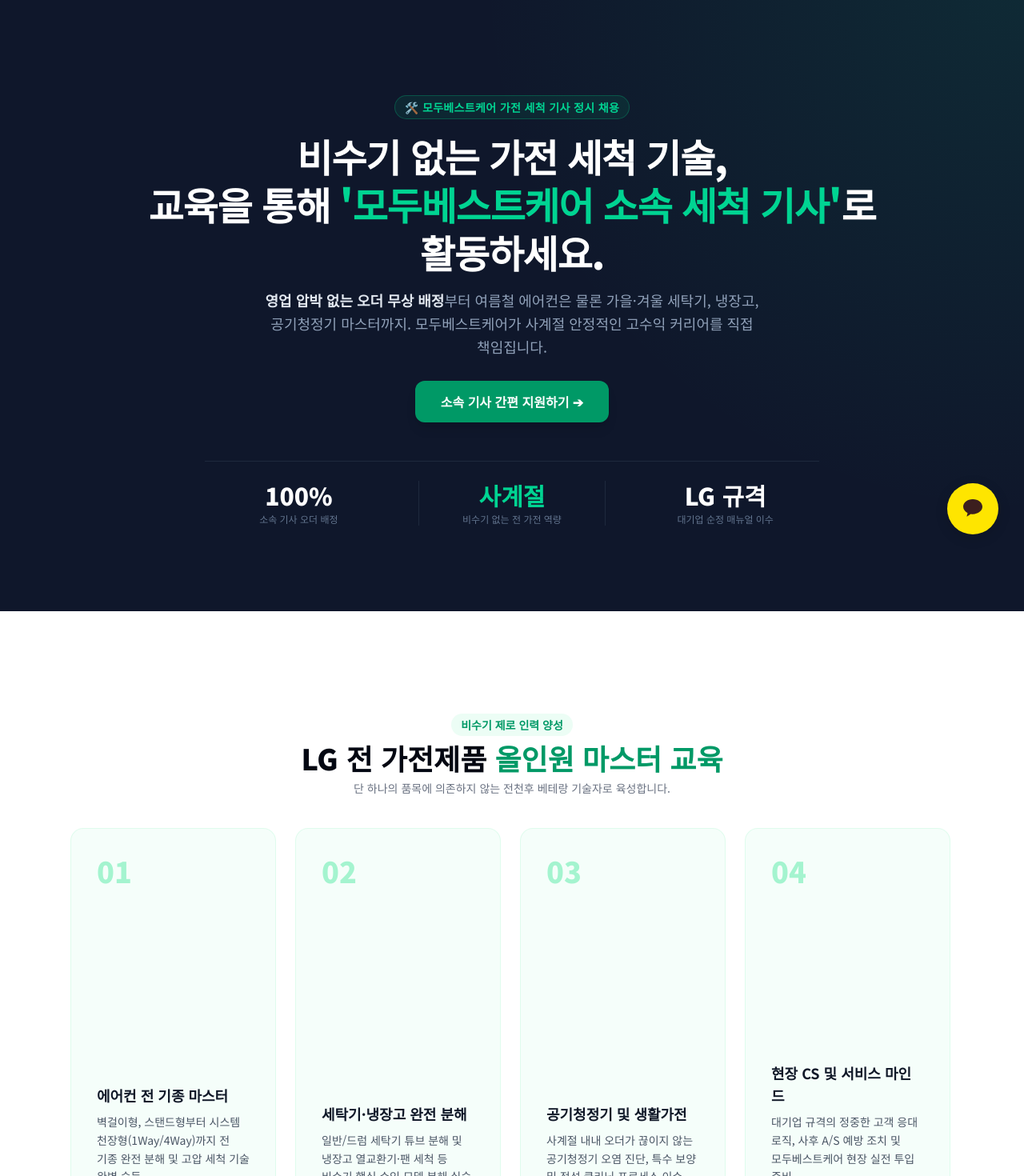
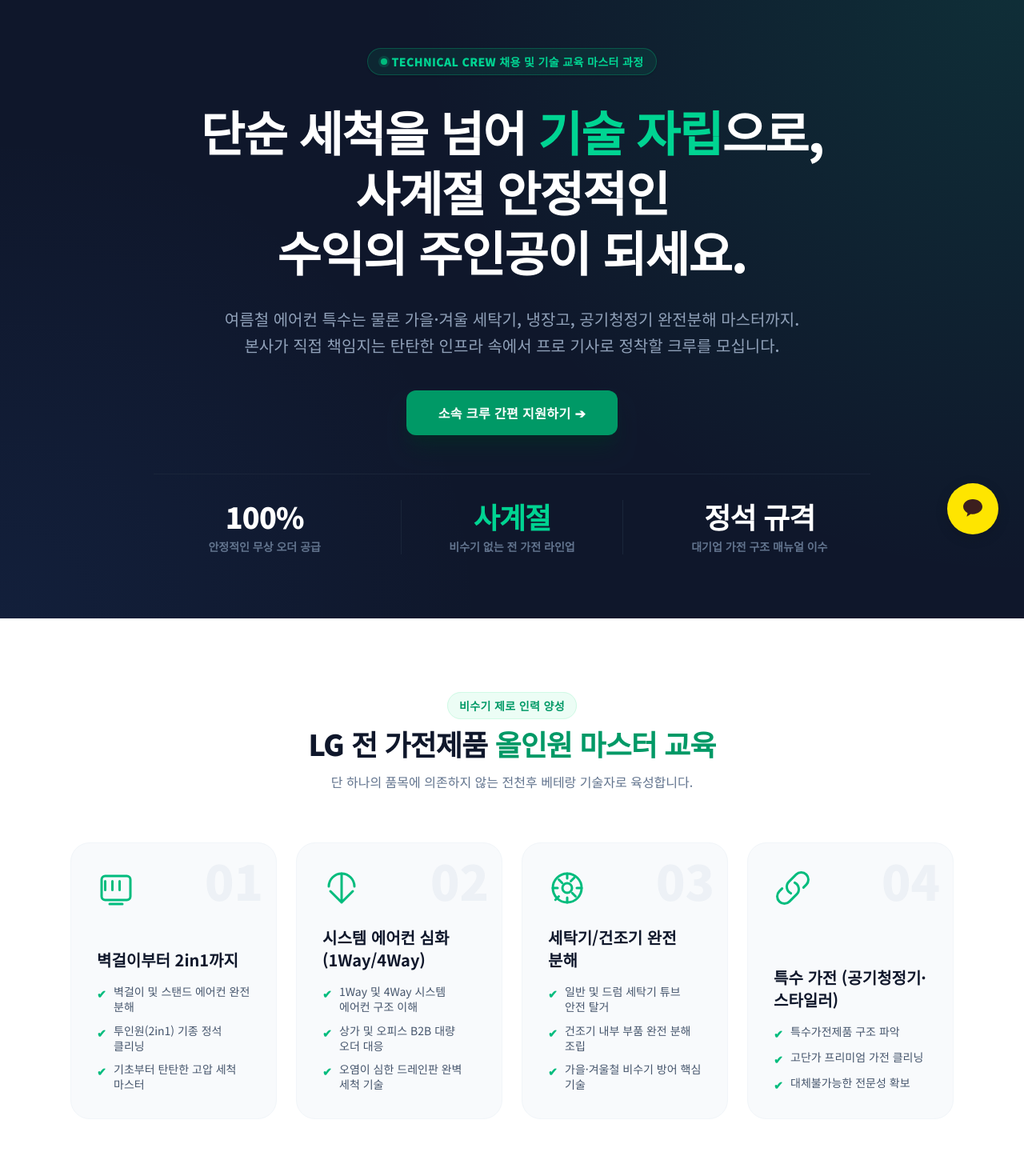
Before and after one commit to JoonHyeongHong/modubestcare, a Next.js app: page /edu in a window 1280 px wide. Shown: the part 100-1570 px from the top of the page at 80% size. Built offline with nearby package versions, Linux system fonts and the light colour scheme.

Commit message:
아카데미 수정

```diff
--- a/components/home/EduMain.tsx
+++ b/components/home/EduMain.tsx
@@ -1,30 +1,35 @@
-// components/home/EduMain.tsx
 'use client';
 
 import RecruitHero from "../sections/RecruitHero";
 import Curriculum from "../sections/Curriculum";
 import TrainingBenefits from "../sections/TrainingBenefits";
-import Location from "../sections/Location"; // ⚡ 찾아오시는 길 추가
+import Location from "../sections/Location";
 import ContactForm from "../sections/ContactForm";
 import FaqAccordion from "../sections/FaqAccordion";
-import Footer from "../common/Footer";
+// Footer는 최상위 layout이나 page에서 렌더링되므로 여기서 import하지 않아도 됩니다.
 import KakaoButton from "../common/KakaoButton";
 
 export default function EduMain() {
   return (
-    <div className="animate-fadeIn flex-1 flex flex-col">
+    // ⚡ 1. 전체 컨테이너는 너비 100%(w-full)와 세로 정렬(flex-col)만 유지합니다.
+    <div className="w-full flex flex-col animate-fadeIn">
+
       <div className="w-full"><RecruitHero /></div>
       <div className="w-full"><Curriculum /></div>
-      {/* <div className="snap-start w-full h-screen"><TrainingBenefits /></div> */}
-      <div className="w-full h-screen"><FaqAccordion viewMode="edu" /></div> {/* ⚡ 기사 맞춤형 FAQ 작동 */}
+
+      {/* 필요시 주석 해제 후 사용 */}
+      {/* <div className="w-full"><TrainingBenefits /></div> */}
+
+      {/* ⚡ 2. 억지로 부여된 h-screen을 제거하여 FAQ가 길어져도 자연스럽게 늘어나게 합니다. */}
+      <div className="w-full"><FaqAccordion viewMode="edu" /></div>
 
       <div className="w-full"><ContactForm viewMode="edu" /></div>
-    <div className="w-full min-h-screen md:min-h-screen flex flex-col justify-between bg-gray-50">
-      {/* FAQ 섹션 내부의 h-screen, min-h-screen 속성은 완전히 지워주거나 제거해야 밀리지 않습니다 */}
-    <Location />
-      {/* 이제 자석에 걸리지 않고 FAQ 바로 아래 단정하게 안착합니다 */}
-    </div>
-      <KakaoButton/>
+
+      {/* ⚡ 3. Location 래퍼에 있던 min-h-screen과 불필요한 bg-gray-50을 걷어냈습니다.
+             배경색과 패딩은 Location 컴포넌트 내부에서 자체적으로 처리하는 것이 원칙입니다. */}
+      <div className="w-full"><Location /></div>
+
+      <KakaoButton />
     </div>
   );
 }
--- a/components/sections/Curriculum.tsx
+++ b/components/sections/Curriculum.tsx
@@ -1,39 +1,132 @@
 'use client';
 
+import { useScrollFadeIn } from '@/hooks/useScrollFadeIn';
+
 const COURSES = [
-  { step: "01", title: "에어컨 전 기종 마스터", desc: "벽걸이형, 스탠드형부터 시스템 천장형(1Way/4Way)까지 전 기종 완전 분해 및 고압 세척 기술 완벽 습득" },
-  { step: "02", title: "세탁기·냉장고 완전 분해", desc: "일반/드럼 세탁기 튜브 분해 및 냉장고 열교환기·팬 세척 등 비수기 핵심 수익 모델 분해 실습" },
-  { step: "03", title: "공기청정기 및 생활가전", desc: "사계절 내내 오더가 끊이지 않는 공기청정기 오염 진단, 특수 보양 및 정석 클리닝 프로세스 이수" },
-  { step: "04", title: "현장 CS 및 서비스 마인드", desc: "대기업 규격의 정중한 고객 응대 로직, 사후 A/S 예방 조치 및 모두베스트케어 현장 실전 투입 준비" },
+  {
+    step: "01",
+    title: ["벽걸이부터","2in1까지"],
+    // ⚡ 설명을 배열 형태로 나누어 핵심만 짚어줍니다.
+    desc: [
+      "벽걸이 및 스탠드 에어컨 완전 분해",
+      "투인원(2in1) 기종 정석 클리닝",
+      "기초부터 탄탄한 고압 세척 마스터"
+    ],
+    icon: (
+      <svg className="w-10 h-10 md:w-12 md:h-12" fill="none" viewBox="0 0 24 24" stroke="currentColor">
+        <path strokeLinecap="round" strokeLinejoin="round" strokeWidth={1.5} d="M14.25 7.75v5.5m-4.5-5.5v5.5m-4.5-5.5v5.5M5.25 19.5h13.5c1.243 0 2.25-1.007 2.25-2.25V6.75c0-1.243-1.007-2.25-2.25-2.25H5.25c-1.243 0-2.25 1.007-2.25 2.25v10.5c0 1.243 1.007 2.25 2.25 2.25z" />
+        <path strokeLinecap="round" strokeLinejoin="round" strokeWidth={1.5} d="M8 22h8" />
+      </svg>
+    )
+  },
+  {
+    step: "02",
+    title: ["시스템 에어컨 심화", "(1Way/4Way)"],
+    desc: [
+      "1Way 및 4Way 시스템 에어컨 구조 이해",
+      "상가 및 오피스 B2B 대량 오더 대응",
+      "오염이 심한 드레인판 완벽 세척 기술"
+    ],
+    icon: (
+      <svg className="w-10 h-10 md:w-12 md:h-12" fill="none" viewBox="0 0 24 24" stroke="currentColor">
+        <path strokeLinecap="round" strokeLinejoin="round" strokeWidth={1.5} d="M19 14l-7 7m0 0l-7-7m7 7V3" />
+        <path strokeLinecap="round" strokeLinejoin="round" strokeWidth={1.5} d="M4 11a8 8 0 0116 0" />
+      </svg>
+    )
+  },
+  {
+    step: "03",
+    title: ["세탁기/건조기","완전 분해"],
+    desc: [
+      "일반 및 드럼 세탁기 튜브 안전 탈거",
+      "건조기 내부 부품 완전 분해 조립",
+      "가을·겨울철 비수기 방어 핵심 기술"
+    ],
+    icon: (
+      <svg className="w-10 h-10 md:w-12 md:h-12" fill="none" viewBox="0 0 24 24" stroke="currentColor">
+        <path strokeLinecap="round" strokeLinejoin="round" strokeWidth={1.5} d="M21 12a9 9 0 11-18 0 9 9 0 0118 0z" />
+        <path strokeLinecap="round" strokeLinejoin="round" strokeWidth={1.5} d="M9 12a3 3 0 106 0 3 3 0 00-6 0z" />
+        <path strokeLinecap="round" strokeLinejoin="round" strokeWidth={1.5} d="M12 3v3m0 12v3m9-9h-3M6 12H3m13.364-6.364l-2.121 2.121M6.757 17.243l-2.121 2.121M17.243 17.243l-2.121-2.121M6.757 6.757L8.879 8.879" />
+      </svg>
+    )
+  },
+  {
+    step: "04",
+    title: ["특수 가전","(공기청정기·스타일러)"],
+    desc: [
+      "특수가전제품 구조 파악",
+      "고단가 프리미엄 가전 클리닝",
+      "대체불가능한 전문성 확보"
+    ],
+    icon: (
+      <svg className="w-10 h-10 md:w-12 md:h-12" fill="none" viewBox="0 0 24 24" stroke="currentColor">
+        <path strokeLinecap="round" strokeLinejoin="round" strokeWidth={1.5} d="M13.19 8.688a4.5 4.5 0 011.242 7.244l-4.5 4.5a4.5 4.5 0 01-6.364-6.364l1.757-1.757m13.35-.622l1.757-1.757a4.5 4.5 0 00-6.364-6.364l-4.5 4.5a4.5 4.5 0 001.242 7.244" />
+      </svg>
+    )
+  },
 ];
 
 export default function Curriculum() {
+  const { ref, className } = useScrollFadeIn();
+
   return (
-    <section id="curriculum" className="w-full min-h-screen md:h-screen flex flex-col items-center justify-center bg-white pt-20 overflow-hidden">
-      <div className="max-w-6xl mx-auto px-4 md:px-6 w-full flex flex-col justify-center h-full py-4 md:py-8">
-        <div className="text-center mb-6 md:mb-10 flex-shrink-0">
-          <span className="text-xs md:text-sm font-bold text-emerald-600 bg-emerald-50 px-3 py-1 rounded-full">
+    <section
+      id="curriculum"
+      ref={ref}
+      className={`w-full bg-white py-16 md:py-24 box-border scroll-mt-20 ${className}`}
+    >
+      <div className="max-w-6xl mx-auto px-6 w-full flex flex-col justify-center">
+
+        <div className="text-center mb-12 md:mb-16">
+          <span className="text-xs md:text-sm font-bold text-emerald-600 bg-emerald-50 border border-emerald-100 px-3.5 py-1.5 rounded-full tracking-wide">
             비수기 제로 인력 양성
           </span>
-          <h2 className="text-2xl md:text-4xl font-extrabold text-gray-950 mt-2.5">
+          <h2 className="text-2xl md:text-4xl font-extrabold text-slate-900 mt-4 tracking-tight">
             LG 전 가전제품 <span className="text-emerald-600">올인원 마스터 교육</span>
           </h2>
-          <p className="text-gray-500 mt-2 text-xs md:text-sm">단 하나의 품목에 의존하지 않는 전천후 베테랑 기술자로 육성합니다.</p>
+          <p className="text-slate-500 mt-3 md:mt-4 text-sm md:text-base break-keep">
+            단 하나의 품목에 의존하지 않는 전천후 베테랑 기술자로 육성합니다.
+          </p>
         </div>
 
-        <div className="grid grid-cols-1 sm:grid-cols-2 lg:grid-cols-4 gap-4 md:gap-6 flex-1 min-h-0 max-h-[60vh] overflow-y-auto lg:overflow-hidden pr-1 custom-scrollbar">
+        <div className="grid grid-cols-1 sm:grid-cols-2 lg:grid-cols-4 gap-5 md:gap-6 w-full">
           {COURSES.map((course) => (
-            <div key={course.step} className="bg-emerald-50/50 p-6 md:p-8 rounded-2xl border border-emerald-100/60 flex flex-col justify-between group hover:bg-emerald-600 transition-all duration-300">
-              <span className="text-3xl md:text-4xl font-black text-emerald-200 group-hover:text-emerald-400 transition-colors">{course.step}</span>
-              <div className="mt-4">
-                <h3 className="text-base md:text-lg font-bold text-gray-900 mb-2 group-hover:text-white transition-colors">{course.title}</h3>
-                <p className="text-gray-600 text-xs md:text-sm leading-relaxed group-hover:text-emerald-50 transition-colors break-keep">
-                  {course.desc}
-                </p>
+            <div
+              key={course.step}
+              className="bg-slate-50 p-6 md:p-8 rounded-3xl border border-slate-100 flex flex-col group hover:bg-emerald-600 hover:-translate-y-1 hover:shadow-xl hover:shadow-emerald-200 transition-all duration-300 relative overflow-hidden"
+            >
+              {/* 스텝 넘버 (워터마크) */}
+              <div className="absolute top-4 right-4 text-5xl md:text-6xl font-black text-slate-200/50 group-hover:text-emerald-500/50 transition-colors pointer-events-none">
+                {course.step}
+              </div>
+
+              {/* 아이콘 */}
+              <div className="text-emerald-500 group-hover:text-emerald-100 transition-colors mb-6 relative z-10">
+                {course.icon}
+              </div>
+
+              {/* 텍스트 영역 */}
+              <div className="mt-auto relative z-10">
+                <h3 className="text-lg md:text-xl font-bold text-slate-900 mb-4 group-hover:text-white transition-colors break-keep">
+                  {course.title[0] + "\n" + course.title[1]}
+                </h3>
+
+                {/* ⚡ 배열을 순회하며 체크리스트(ul > li) 형태로 출력합니다. */}
+                <ul className="flex flex-col gap-2.5 w-full">
+                  {course.desc.map((item, idx) => (
+                    <li key={idx} className="flex items-start text-sm text-slate-600 group-hover:text-emerald-50 transition-colors break-keep">
+                      {/* ⚡ 마우스를 올렸을 때 체크마크 색상도 부드럽게 반전됩니다. */}
+                      <span className="text-emerald-500 group-hover:text-emerald-200 mr-2.5 flex-shrink-0 font-bold tracking-tighter mt-0.5">✔</span>
+                      <span className="leading-snug">{item}</span>
+                    </li>
+                  ))}
+                </ul>
+
               </div>
             </div>
           ))}
         </div>
+
       </div>
     </section>
   );
--- a/components/sections/RecruitHero.tsx
+++ b/components/sections/RecruitHero.tsx
@@ -1,53 +1,78 @@
 'use client';
 
+import { useScrollFadeIn } from '@/hooks/useScrollFadeIn';
+
 export default function RecruitHero() {
+  const { ref, className } = useScrollFadeIn();
+
   return (
+    // ⚡ 수정 포인트: pt-28 md:pt-40 이었던 상단 여백을 pt-20 md:pt-24 로 대폭 줄였습니다.
+    // 하단 여백도 pb-20 md:pb-32 에서 pb-16 md:pb-20 으로 줄여 컴팩트하게 맞췄습니다.
     <section
       id="hero"
-      className="w-full min-h-screen md:h-screen flex items-center justify-center bg-slate-900 text-white relative overflow-hidden pt-20 md:pt-24 box-border"
+      ref={ref}
+      className={`w-full bg-slate-900 text-white relative overflow-hidden pt-20 pb-16 md:pt-24 md:pb-20 box-border ${className}`}
     >
-      <div className="absolute inset-0 bg-[radial-gradient(circle_at_top_right,rgba(16,185,129,0.12),transparent_45%)]"></div>
+      <div className="absolute inset-0 bg-[radial-gradient(circle_at_top_right,rgba(16,185,129,0.15),transparent_50%)]"></div>
+      <div className="absolute inset-0 bg-[radial-gradient(circle_at_bottom_left,rgba(59,130,246,0.08),transparent_40%)]"></div>
 
-      {/* 부모 컨테이너에 약간의 기본 패딩(py-8)을 주어 위아래 최소한의 방어막 형성 */}
-      <div className="max-w-5xl w-full mx-auto px-6 flex flex-col justify-center items-center text-center h-full relative z-10 py-8 min-h-0">
+      <div className="max-w-5xl w-full mx-auto px-6 flex flex-col justify-center items-center text-center relative z-10">
 
-        <div className="inline-flex items-center gap-1.5 px-3 py-1 bg-emerald-500/10 border border-emerald-500/30 rounded-full text-emerald-400 font-bold text-xs md:text-sm tracking-wide mb-3 md:mb-4 animate-fade-in flex-shrink-0">
-          🛠️ 모두베스트케어 가전 세척 기사 정시 채용
+        <div className="inline-flex items-center gap-1.5 px-4 py-1.5 bg-emerald-500/10 border border-emerald-500/30 rounded-full text-emerald-400 font-extrabold text-xs md:text-sm tracking-wide mb-6 md:mb-8 shadow-sm">
+          <span className="flex h-2 w-2 relative">
+            <span className="animate-ping absolute inline-flex h-full w-full rounded-full bg-emerald-400 opacity-75"></span>
+            <span className="relative inline-flex rounded-full h-2 w-2 bg-emerald-500"></span>
+          </span>
+          TECHNICAL CREW 채용 및 기술 교육 마스터 과정
         </div>
 
-        <h1 className="text-2xl sm:text-3.5xl md:text-4xl lg:text-5xl font-black text-white leading-tight tracking-tight mb-3 md:mb-4 break-keep flex-shrink-0">
-          비수기 없는 가전 세척 기술,<br />
-          교육을 통해 <span className="text-emerald-400">'모두베스트케어 소속 세척 기사'</span>로<br/> 활동하세요.
+        <h1 className="text-3xl sm:text-4xl md:text-5xl lg:text-6xl font-black text-white leading-[1.3] md:leading-[1.25] tracking-tight mb-6 md:mb-8 break-keep">
+          단순 세척을 넘어 <span className="text-emerald-400">기술 자립</span>으로,<br />
+          사계절 안정적인 <br/>수익의 주인공이 되세요.
         </h1>
 
-        <p className="text-slate-400 text-xs sm:text-sm md:text-base lg:text-lg max-w-2xl leading-relaxed mb-6 md:mb-7 break-keep flex-shrink-0">
-           <span className="text-slate-200 font-semibold">영업 압박 없는 오더 무상 배정</span>부터
-          여름철 에어컨은 물론 가을·겨울 세탁기, 냉장고, 공기청정기 마스터까지.
-          모두베스트케어가 사계절 안정적인 고수익 커리어를 직접 책임집니다.
+        <p className="text-slate-400 text-sm sm:text-base md:text-lg lg:text-xl max-w-3xl leading-relaxed mb-8 md:mb-10 break-keep font-medium">
+
+          여름철 에어컨 특수는 물론 가을·겨울 세탁기, 냉장고, 공기청정기 완전분해 마스터까지.<br />
+          본사가 직접 책임지는 탄탄한 인프라 속에서 프로 기사로 정착할 크루를 모십니다.
         </p>
 
-        <div className="w-full sm:w-auto flex flex-col sm:flex-row gap-3 items-center justify-center flex-shrink-0">
+        <div className="w-full sm:w-auto flex flex-col sm:flex-row gap-4 items-center justify-center">
           <a
             href="#contact"
-            className="w-full sm:w-auto px-8 py-3.5 bg-emerald-600 hover:bg-emerald-700 text-white font-extrabold rounded-xl shadow-lg hover:shadow-emerald-900/20 active:scale-95 transition-all text-center text-sm md:text-base"
+            className="w-full sm:w-auto px-10 py-4 bg-emerald-600 hover:bg-emerald-700 text-white font-black rounded-xl shadow-xl shadow-emerald-950/50 hover:scale-105 active:scale-95 transition-all text-center text-base tracking-wide"
           >
-            소속 기사 간편 지원하기 ➔
+            소속 크루 간편 지원하기 ➔
           </a>
         </div>
 
-        {/* ⚡ 수정 포인트: 여기에 mb-8 md:mb-12 (바닥 투명 쿠션)를 추가하여 전체를 위로 살짝 띄움 */}
-        <div className="grid grid-cols-3 gap-2 md:gap-8 w-full max-w-3xl mt-8 md:mt-10 lg:mt-12 mb-8 md:mb-12 border-t border-slate-800 pt-5 md:pt-6 flex-shrink-0">
+        {/* ⚡ 하단 3단 지표 역시 mt-12 md:mt-16 이었던 마진을 mt-10 md:mt-12 로 약간 좁혔습니다. */}
+        <div className="grid grid-cols-3 gap-2 md:gap-8 w-full max-w-4xl mt-10 md:mt-12 border-t border-slate-800/80 pt-6 md:pt-8">
           <div className="text-center">
-            <div className="text-lg md:text-2xl lg:text-3xl font-black text-white">100%</div>
-            <div className="text-[10px] md:text-xs text-slate-500 mt-1">소속 기사 오더 배정</div>
+            <div className="text-xl sm:text-2xl md:text-3xl lg:text-4xl font-black text-white tracking-tight">
+              100%
+            </div>
+            <div className="text-[11px] md:text-sm text-slate-500 mt-2 font-semibold break-keep">
+              안정적인 무상 오더 공급
+            </div>
           </div>
-          <div className="text-center border-x border-slate-800">
-            <div className="text-lg md:text-2xl lg:text-3xl font-black text-emerald-400">사계절</div>
-            <div className="text-[10px] md:text-xs text-slate-500 mt-1">비수기 없는 전 가전 역량</div>
+
+          <div className="text-center border-x border-slate-800/80 px-2">
+            <div className="text-xl sm:text-2xl md:text-3xl lg:text-4xl font-black text-emerald-400 tracking-tight">
+              사계절
+            </div>
+            <div className="text-[11px] md:text-sm text-slate-500 mt-2 font-semibold break-keep">
+              비수기 없는 전 가전 라인업
+            </div>
           </div>
+
           <div className="text-center">
-            <div className="text-lg md:text-2xl lg:text-3xl font-black text-white">LG 규격</div>
-            <div className="text-[10px] md:text-xs text-slate-500 mt-1">대기업 순정 매뉴얼 이수</div>
+            <div className="text-xl sm:text-2xl md:text-3xl lg:text-4xl font-black text-white tracking-tight">
+              정석 규격
+            </div>
+            <div className="text-[11px] md:text-sm text-slate-500 mt-2 font-semibold break-keep">
+              대기업 가전 구조 매뉴얼 이수
+            </div>
           </div>
         </div>
 
```
